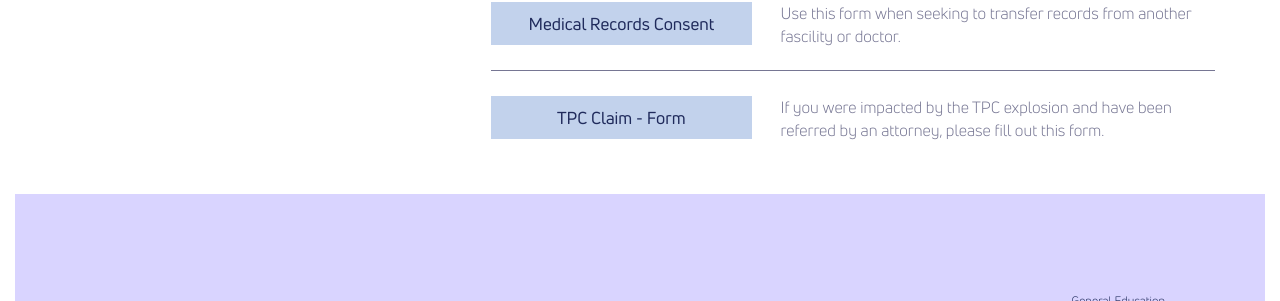
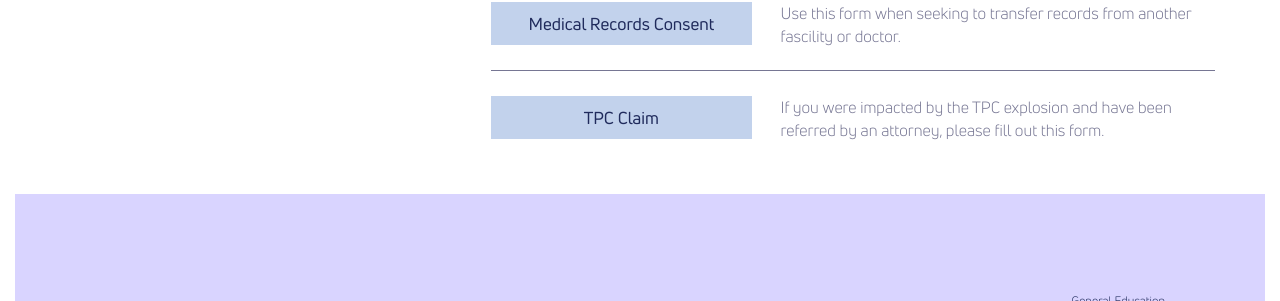
Before and after one commit to theneverwoods/gerstenberg.clinic, a Jekyll site: the page built from forms.html, in a window 1280 px wide. Shown: the part 1083-1384 px from the top of the page. Built offline with Jekyll 4.4.1, drawn with Linux system fonts in a browser that asks for light colours.

Commit message:
Update forms.html

```diff
--- a/forms.html
+++ b/forms.html
@@ -94,7 +94,7 @@ stylesheet: forms
     </div>
     <div class="links-row">
         <div>
-          <a href="{{ site.baseurl }}/pdf/TPC-adult.pdf" target="_blank" class="btn">TPC Claim - Form</a>
+          <a href="{{ site.baseurl }}/pdf/TPC-adult.pdf" target="_blank" class="btn">TPC Claim</a>
         </div>
       <div>
         <p>
```
